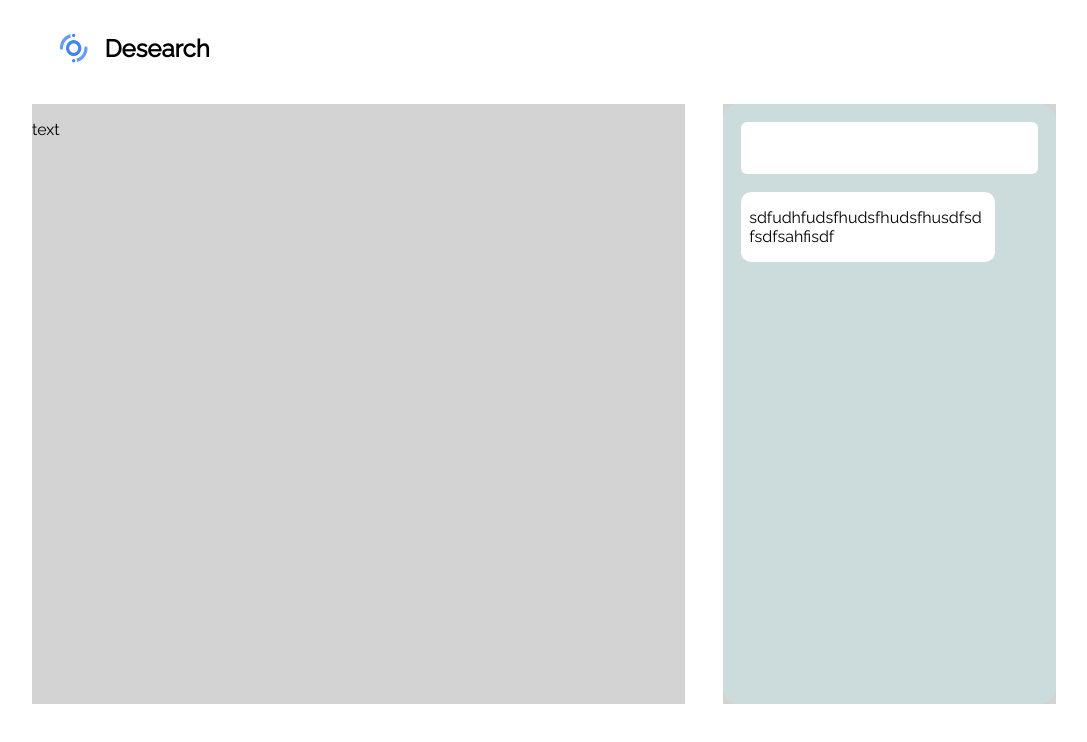
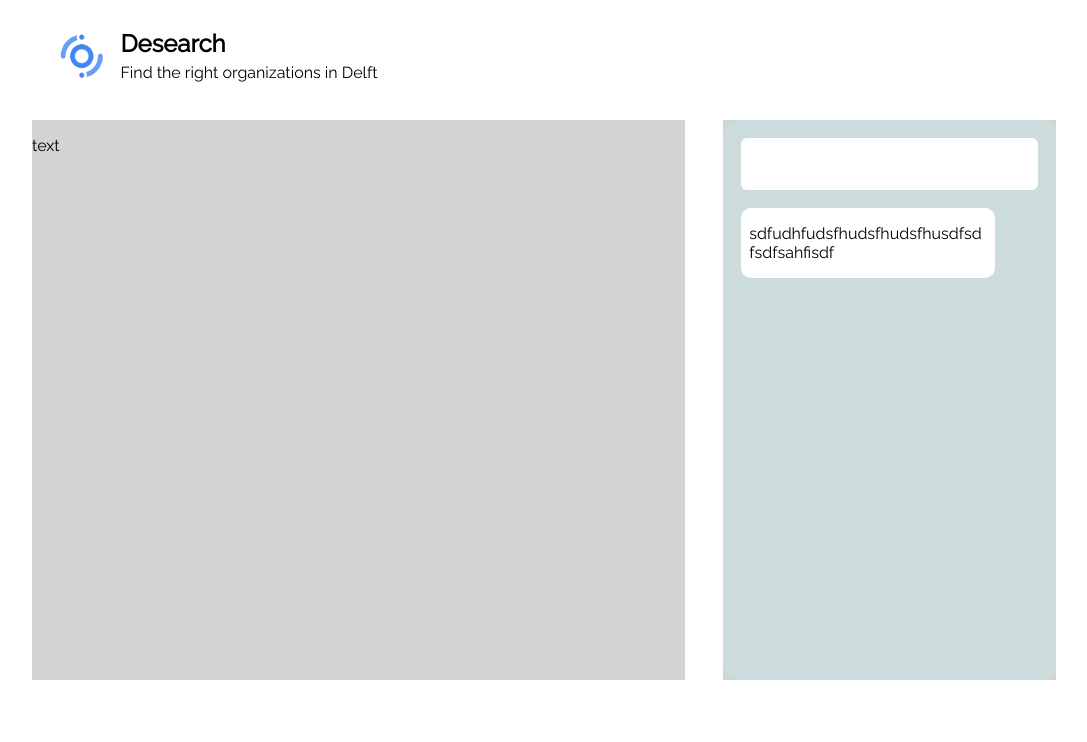
Before and after one commit to paulmis/msd-hackathon, a React (Create React App) app in the folder frontend/: page / in a window 1280 px wide. Shown: the top 742 px of the page, without its empty margins (96-1183 px from the left). Built offline with nearby package versions, Linux system fonts and the light colour scheme.

Commit message:
add list

```diff
--- a/frontend/package.json
+++ b/frontend/package.json
@@ -10,6 +10,7 @@
     "@types/node": "^16.18.12",
     "@types/react": "^18.0.28",
     "@types/react-dom": "^18.0.11",
+    "google-map-react": "^2.2.0",
     "react": "^18.2.0",
     "react-dom": "^18.2.0",
     "react-scripts": "5.0.1",
--- a/frontend/src/App.css
+++ b/frontend/src/App.css
@@ -8,9 +8,17 @@
   font-family: 'Raleway', sans-serif;
 }
 
+.appTitle {
+  margin-top: 10px;
+}
+
+.appTitle > h2 {
+  line-height: 0px;
+}
+
 .header {
   width: 100%;
-  height: 4vh;
+  height: 6vh;
   display: flex;
   align-items: center;
   gap: 15px;
@@ -25,13 +33,13 @@
 
 .left {
   width: 51vw;
-  height: 75vh;
+  height: 70vh;
   background-color: lightgrey;
 }
 
 .right {
   width: 26vw;
-  height: 75vh;
+  height: 70vh;
   background-color: lightgrey;
 }
 
--- a/frontend/src/App.tsx
+++ b/frontend/src/App.tsx
@@ -2,24 +2,41 @@ import React from 'react';
 import logo from './logo.svg';
 import './App.css';
 import Chat from './chat/Chat';
+import List from './list/List';
 
-function App() {
+export type ListState = {
+  organizations: Map<string, string>[]
+}
+
+export default class App extends React.Component<{}, ListState> {
+  constructor(props: any) {
+    super(props);
+    this.state = {
+      organizations: []
+    }
+  }
+
+
+  render() {
     return (
       <div className="app">
         <div className="header">
           <img src="logo.png" className="logo"/>
+          <div className="appTitle">
             <h2>Desearch</h2>
+            <p>Find the right organizations in Delft</p>
+          </div>
         </div>
         <div className="main">
           <div className="left">
             <p>text</p>
           </div>
           <div className="right">
-          <Chat/>
+            <Chat update_callback={(orgs) => this.setState({organizations: orgs})}/>
           </div>
         </div>
+        <List organizations={this.state.organizations}/>
       </div>
     );
   }
-
-export default App;
+}
--- a/frontend/src/chat/Chat.css
+++ b/frontend/src/chat/Chat.css
@@ -5,6 +5,7 @@
     border-radius: 16px;
     display: flex;
     flex-direction: column;
+    overflow-y: scroll;
 }
 
 .chat-input {
--- a/frontend/src/chat/Chat.tsx
+++ b/frontend/src/chat/Chat.tsx
@@ -2,19 +2,21 @@ import React from "react";
 import "./Chat.css";
 import Message, { MessageType, MessageContent } from "./Message";
 
+export type ChatProps = {
+    update_callback: (orgs: any[]) => void
+}
+
 export type ChatState = {
     messages: MessageContent[]
     history: any[]
-    orgs: any[]
 }
 
-export default class Chat extends React.Component<{}, ChatState> {
+export default class Chat extends React.Component<ChatProps, ChatState> {
     constructor(props: any) {
         super(props)
         this.state = {
             messages: [{text: "sdfudhfudsfhudsfhudsfhusdfsdfsdfsahfisdf", type: MessageType.API}],
             history: [],
-            orgs: []
         }
     }
 
@@ -56,9 +58,9 @@ export default class Chat extends React.Component<{}, ChatState> {
             this.setState({
                 history: data.messages,
                 messages: data.messages.map((text: string) => this.isDisplayMessage(text)).filter((message: MessageContent | null) => message != null) as MessageContent[],
-                orgs: data.display
             })
-            console.log(this.state.orgs)
+
+            this.props.update_callback(data.display)
         })
         .catch((error) => {
             console.error('Error:', error);
--- /dev/null
+++ b/frontend/src/list/List.css
@@ -0,0 +1,5 @@
+.list {
+    display: flex;
+    flex-direction: column;
+    gap: 50px;
+}
--- /dev/null
+++ b/frontend/src/list/List.tsx
@@ -0,0 +1,19 @@
+import React from "react";
+import "./List.css";
+import Organization from "./Organization";
+
+export type ListProps = {
+    organizations: Map<string, string>[]
+}
+
+export default class List extends React.Component<ListProps> {
+    render() {
+        return <div className="list">
+                {
+                    this.props.organizations.map((entry, index) => {
+                        return <Organization key={index} info={entry} displayFields={["location"]}/>
+                    })
+                }
+            </div>
+    }
+}
--- /dev/null
+++ b/frontend/src/list/Organization.css
@@ -0,0 +1,15 @@
+.organization {
+    height: fit-content;
+    background-color: lightgrey;
+    width: 60vw;
+}
+
+.organization-inner {
+    display: flex;
+    flex-direction: row;
+}
+
+.org-left {
+    width: 40vw;
+    margin: 0 2vw 0 2vw;
+}
--- /dev/null
+++ b/frontend/src/list/Organization.tsx
@@ -0,0 +1,34 @@
+import React from "react";
+import "./Organization.css"
+
+export type OrganizationProps = {
+    info: any
+    displayFields: string[]
+}
+
+export default class Organization extends React.Component<OrganizationProps> {
+    getName() {
+        var name = this.props.info["Organization Name"]
+        if (name.startsWith("The name of the organization is ")) {
+            name = name.substring(0, name.length - 1)
+            return name.substring(32)
+        }
+        return name
+    }
+
+    render() {
+        return <div className="organization">
+            <div className="organization-inner">
+                <div className="org-left">
+                    <h2>{this.getName()}</h2>
+                    <p>{this.props.info["Description"]}</p>
+                </div>
+                <div className="org-right">
+                    {this.props.displayFields.map((field, index) =>
+                        <p key={index}><b>{field}:</b> {this.props.info[field]}</p>
+                    )}
+                </div>
+            </div>
+        </div>
+    }
+}
```
Also changed, not shown: 1 other file (tests, documents, lock files or other folders). Lines whose indentation alone changed are shown as unchanged.
